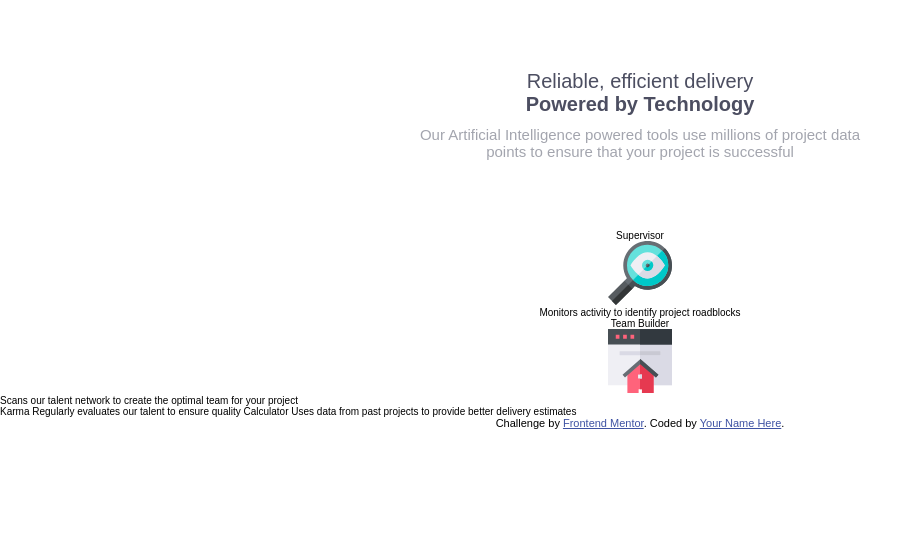
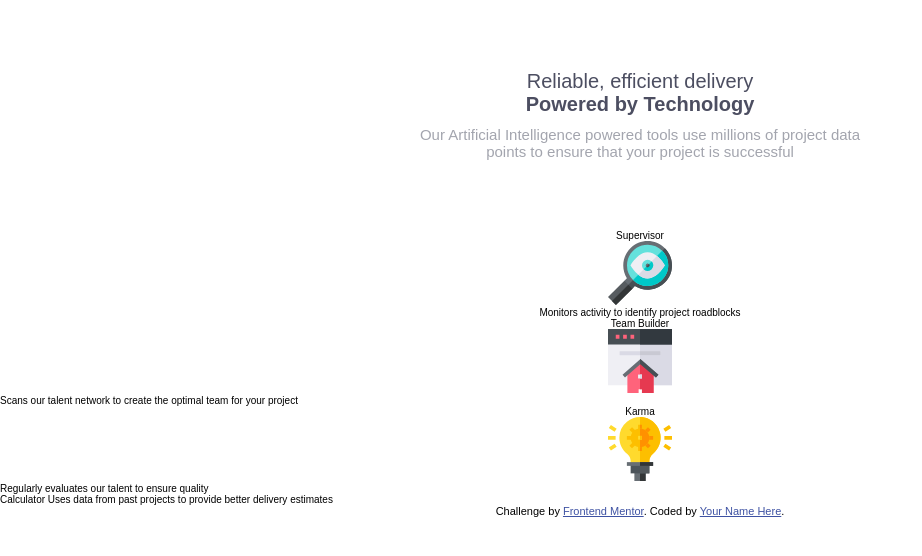
Before and after one commit to RW2023/four-card-feature-section-master, a plain HTML site: page index.html in a window 1280 px wide. Shown: the whole page, without its empty margins (0-922 px from the left). Drawn offline with Linux system fonts and the light colour scheme.

Commit message:
Create 3rd Card

```diff
--- a/index.html
+++ b/index.html
@@ -37,8 +37,14 @@
   </div>
   <div class="cardText">Scans our talent network to create the optimal team for your project</div>
 
-  Karma
-  Regularly evaluates our talent to ensure quality
+  <div class="card">
+    <div class="cardTitle">Karma</div>
+    <img src="./images/icon-karma.svg" alt="Card Image">
+  </div>
+  <div class="cardText">Regularly evaluates our talent to ensure quality</div>
+
+
+
 
   Calculator
   Uses data from past projects to provide better delivery estimates
```
